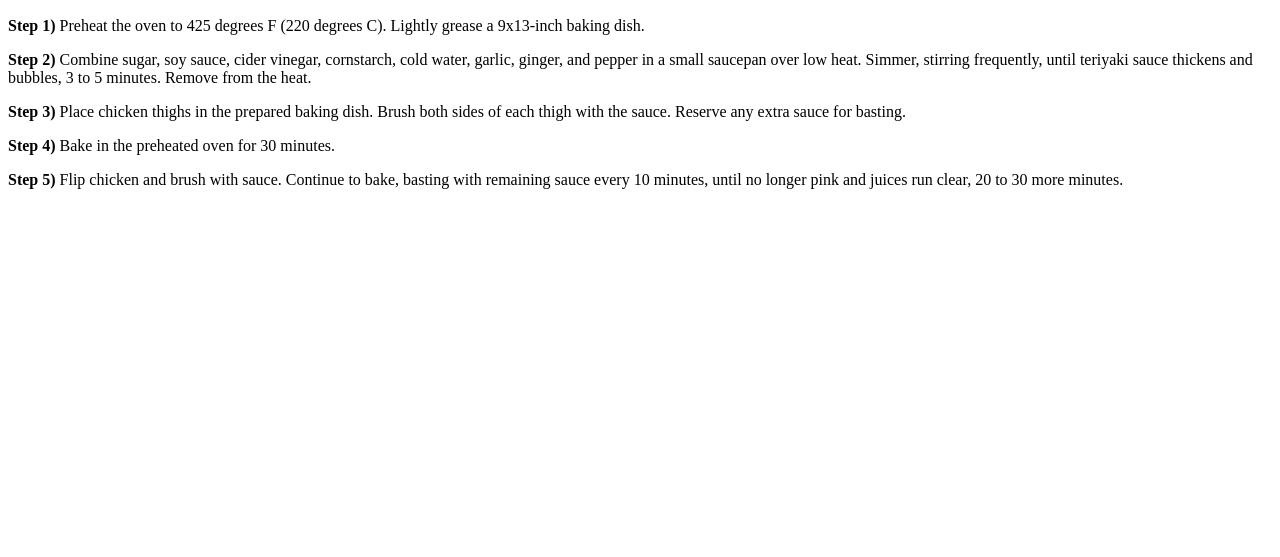
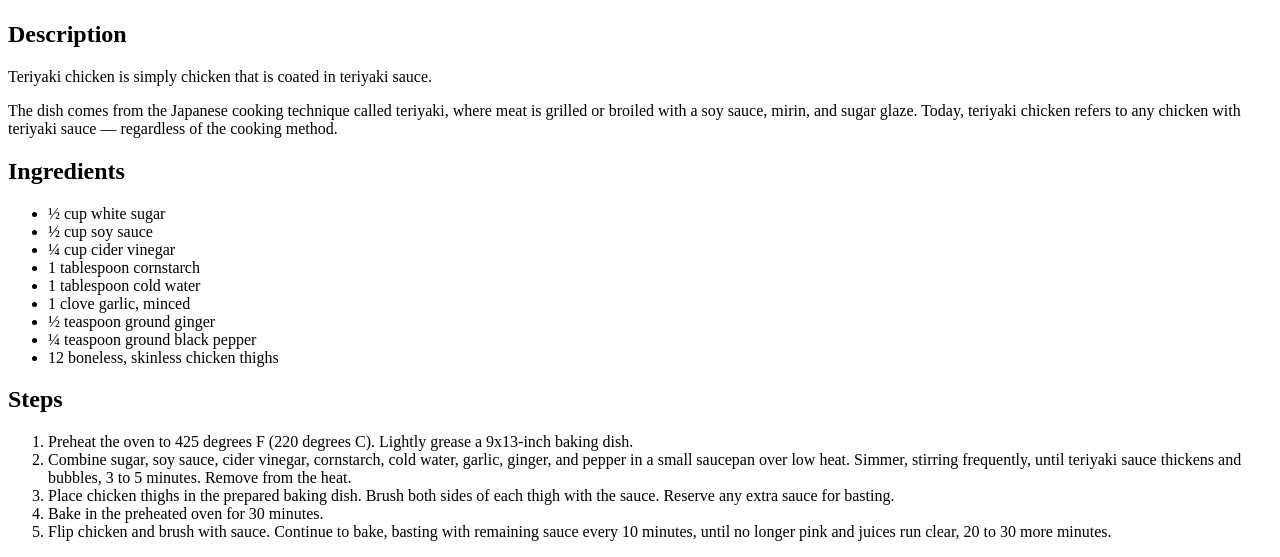
Before and after one commit to nikita-go/odin-recipes, a plain HTML site: page recipes/baked-teriyaki-chicken.html in a window 1280 px wide. Shown: the part 383-940 px from the top of the page. Before the commit the page ends 800 px from the top, so only its background shows below. Drawn offline with Linux system fonts and the light colour scheme.

Commit message:
Add baked chicken teriyaki recipe

```diff
--- a/recipes/baked-teriyaki-chicken.html
+++ b/recipes/baked-teriyaki-chicken.html
@@ -8,11 +8,29 @@
     <body>
         <h1>Baked Teriyaki Chicken</h1>
         <img src="../images/chicken.jpeg" alt="Baked Teriyaki Chicken">
-        <p><strong>Step 1)</strong> Preheat the oven to 425 degrees F (220 degrees C). Lightly grease a 9x13-inch baking dish.</p>
-        <p><strong>Step 2)</strong> Combine sugar, soy sauce, cider vinegar, cornstarch, cold water, garlic, ginger, and pepper in a small saucepan over low heat. Simmer, stirring frequently, until teriyaki sauce thickens and bubbles, 3 to 5 minutes. Remove from the heat.</p>
-        <p><strong>Step 3)</strong> Place chicken thighs in the prepared baking dish. Brush both sides of each thigh with the sauce. Reserve any extra sauce for basting.</p>
-        <p><strong>Step 4)</strong> Bake in the preheated oven for 30 minutes.</p>
-        <p><strong>Step 5)</strong> Flip chicken and brush with sauce. Continue to bake, basting with remaining sauce every 10 minutes, until no longer pink and juices run clear, 20 to 30 more minutes.</p>
+        <h2>Description</h2>
+        <p>Teriyaki chicken is simply chicken that is coated in teriyaki sauce.</p>
+        <p>The dish comes from the Japanese cooking technique called teriyaki, where meat is grilled or broiled with a soy sauce, mirin, and sugar glaze. Today, teriyaki chicken refers to any chicken with teriyaki sauce — regardless of the cooking method.</p>
+        <h2>Ingredients</h2>
+        <ul>
+            <li>½ cup white sugar</li>
+            <li>½ cup soy sauce</li>
+            <li>¼ cup cider vinegar</li>
+            <li>1 tablespoon cornstarch</li>
+            <li>1 tablespoon cold water</li>
+            <li>1 clove garlic, minced</li>
+            <li>½ teaspoon ground ginger</li>
+            <li>¼ teaspoon ground black pepper</li>
+            <li>12 boneless, skinless chicken thighs</li>
+        </ul>
+        <h2>Steps</h2>
+        <ol>
+            <li>Preheat the oven to 425 degrees F (220 degrees C). Lightly grease a 9x13-inch baking dish.</li>
+            <li>Combine sugar, soy sauce, cider vinegar, cornstarch, cold water, garlic, ginger, and pepper in a small saucepan over low heat. Simmer, stirring frequently, until teriyaki sauce thickens and bubbles, 3 to 5 minutes. Remove from the heat.</li>
+            <li>Place chicken thighs in the prepared baking dish. Brush both sides of each thigh with the sauce. Reserve any extra sauce for basting.</li>
+            <li>Bake in the preheated oven for 30 minutes.</li>
+            <li>Flip chicken and brush with sauce. Continue to bake, basting with remaining sauce every 10 minutes, until no longer pink and juices run clear, 20 to 30 more minutes.</li>
+        </ol>
 
     </body>
 </html>
```
